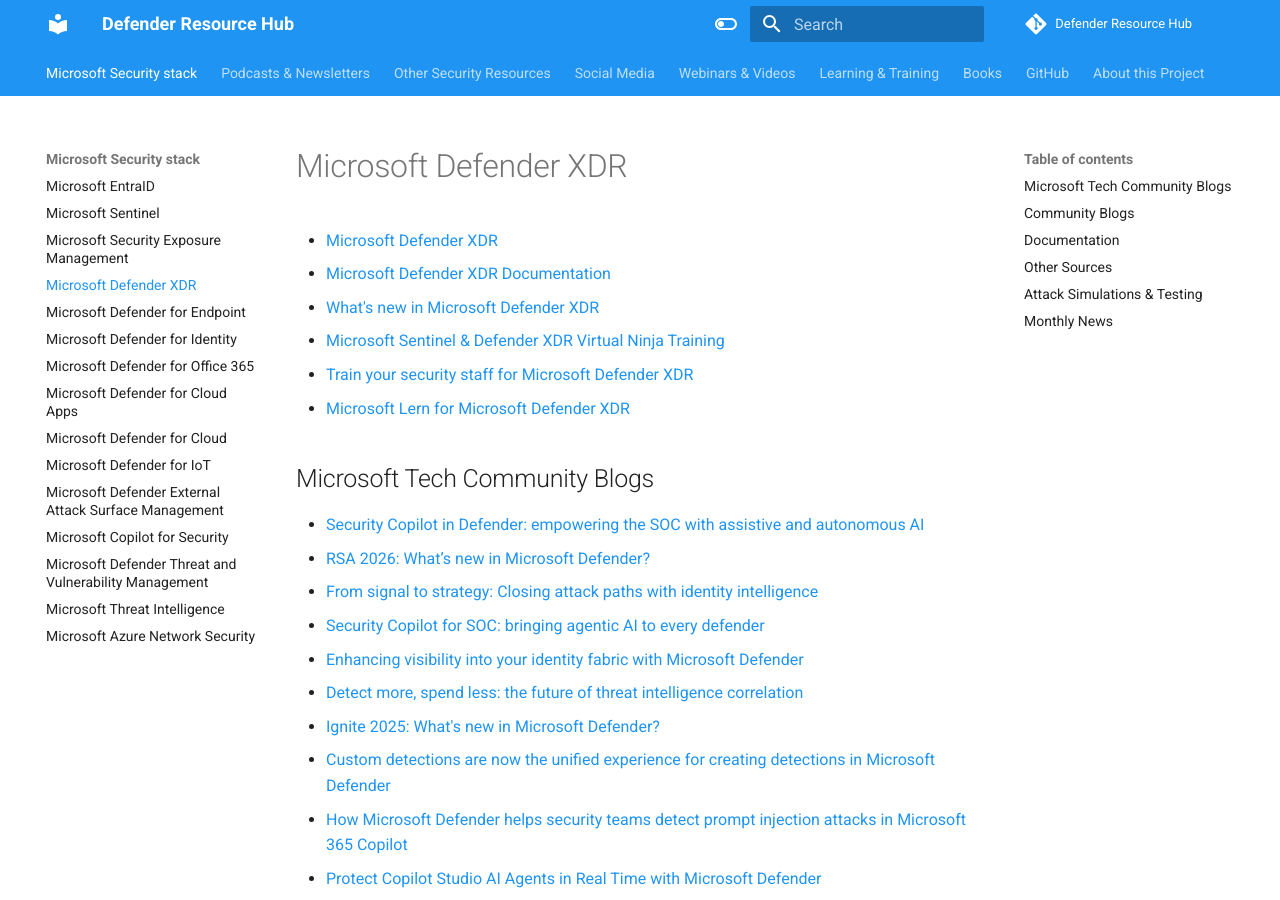
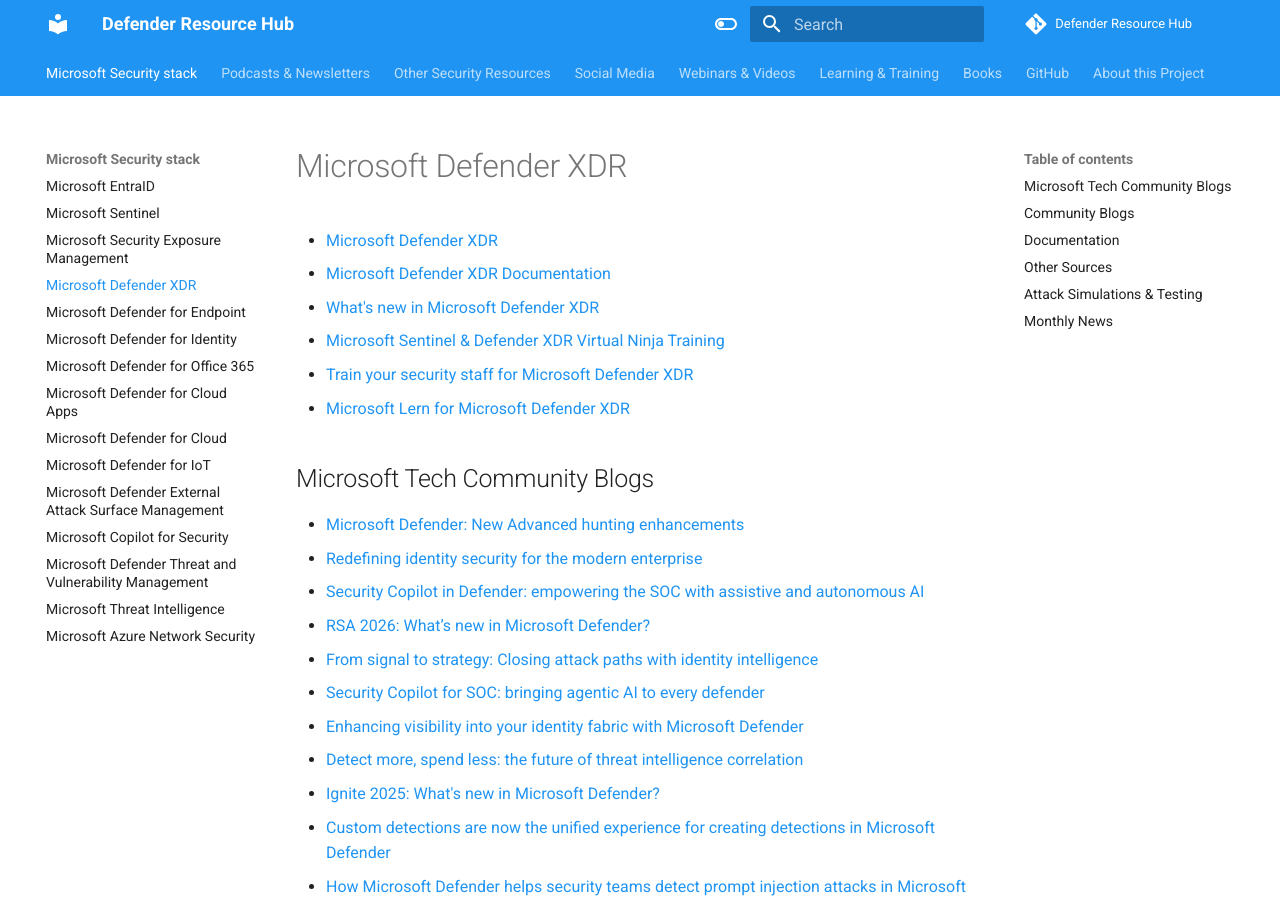
Before and after one commit to alexverboon/DefenderResourceHub, an MkDocs documentation site: the page built from docs/mdxdr.md, in a window 1280 px wide and 900 px high. Built offline with MkDocs 1.6.1 and Material for MkDocs 9.7.7, drawn with Linux system fonts in a browser that asks for light colours; comment, search, counter and statistics services are not loaded.

Commit message:
defender xdr updates

```diff
--- a/docs/mdxdr.md
+++ b/docs/mdxdr.md
@@ -9,6 +9,8 @@
 
 ## Microsoft Tech Community Blogs
 
+- [Microsoft Defender: New Advanced hunting enhancements](https://techcommunity.microsoft.com/blog/microsoftthreatprotectionblog/microsoft-defender-new-advanced-hunting-enhancements/4514654)
+- [Redefining identity security for the modern enterprise](https://techcommunity.microsoft.com/blog/microsoftthreatprotectionblog/redefining-identity-security-for-the-modern-enterprise/4503129)
 - [Security Copilot in Defender: empowering the SOC with assistive and autonomous AI](https://techcommunity.microsoft.com/blog/microsoftthreatprotectionblog/security-copilot-in-defender-empowering-the-soc-with-assistive-and-autonomous-ai/4503047)
 - [RSA 2026: What’s new in Microsoft Defender?](https://techcommunity.microsoft.com/blog/microsoftthreatprotectionblog/rsa-2026-what%E2%80%99s-new-in-microsoft-defender/4503046)
 - [From signal to strategy: Closing attack paths with identity intelligence](https://techcommunity.microsoft.com/blog/microsoftthreatprotectionblog/from-signal-to-strategy-closing-attack-paths-with-identity-intelligence/4491856)
```
